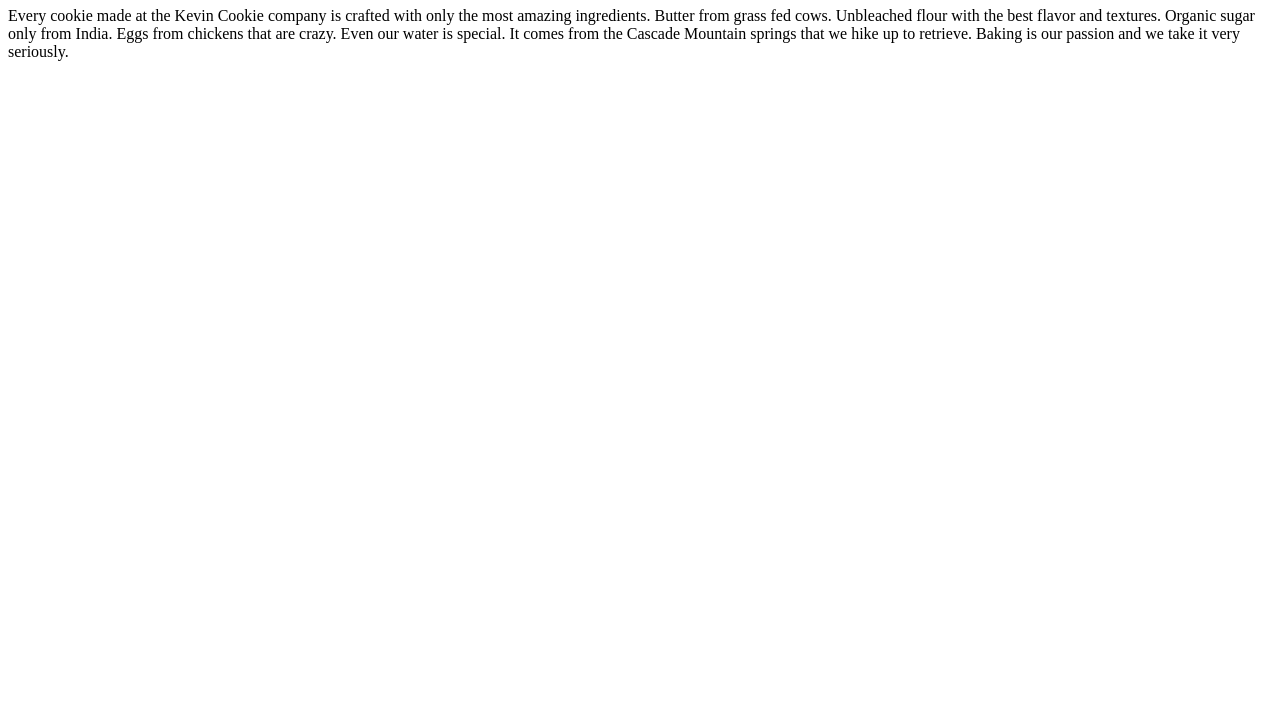
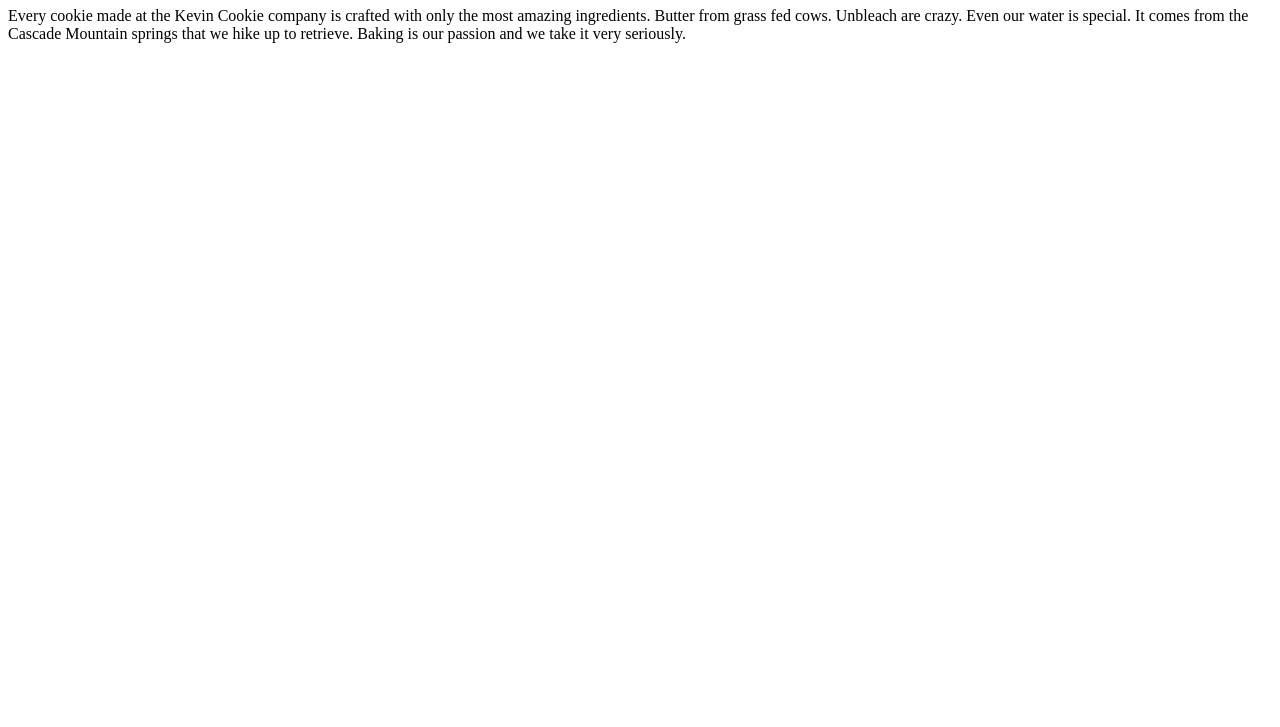
Before and after one commit to veisnom/KelvinCookie, a plain HTML site: page index.htm in a window 1280 px wide. Shown: the part 73-800 px from the top of the page. Drawn offline with Linux system fonts and the light colour scheme.

Commit message:
Deleted some text

```diff
--- a/index.htm
+++ b/index.htm
@@ -4,7 +4,7 @@
 
 <h1>Deliciousness in every bite!</h1>
 
-<p>Every cookie made at the Kevin Cookie company is crafted with only the most amazing ingredients. Butter from grass fed cows. Unbleached flour with the best flavor and textures. Organic sugar only from India. Eggs from chickens that are crazy. Even our water is special. It comes from the Cascade Mountain springs that we hike up to retrieve. Baking is our passion and we take it very seriously.</p>
+<p>Every cookie made at the Kevin Cookie company is crafted with only the most amazing ingredients. Butter from grass fed cows. Unbleach are crazy. Even our water is special. It comes from the Cascade Mountain springs that we hike up to retrieve. Baking is our passion and we take it very seriously.</p>
 
 
 </body>
```
